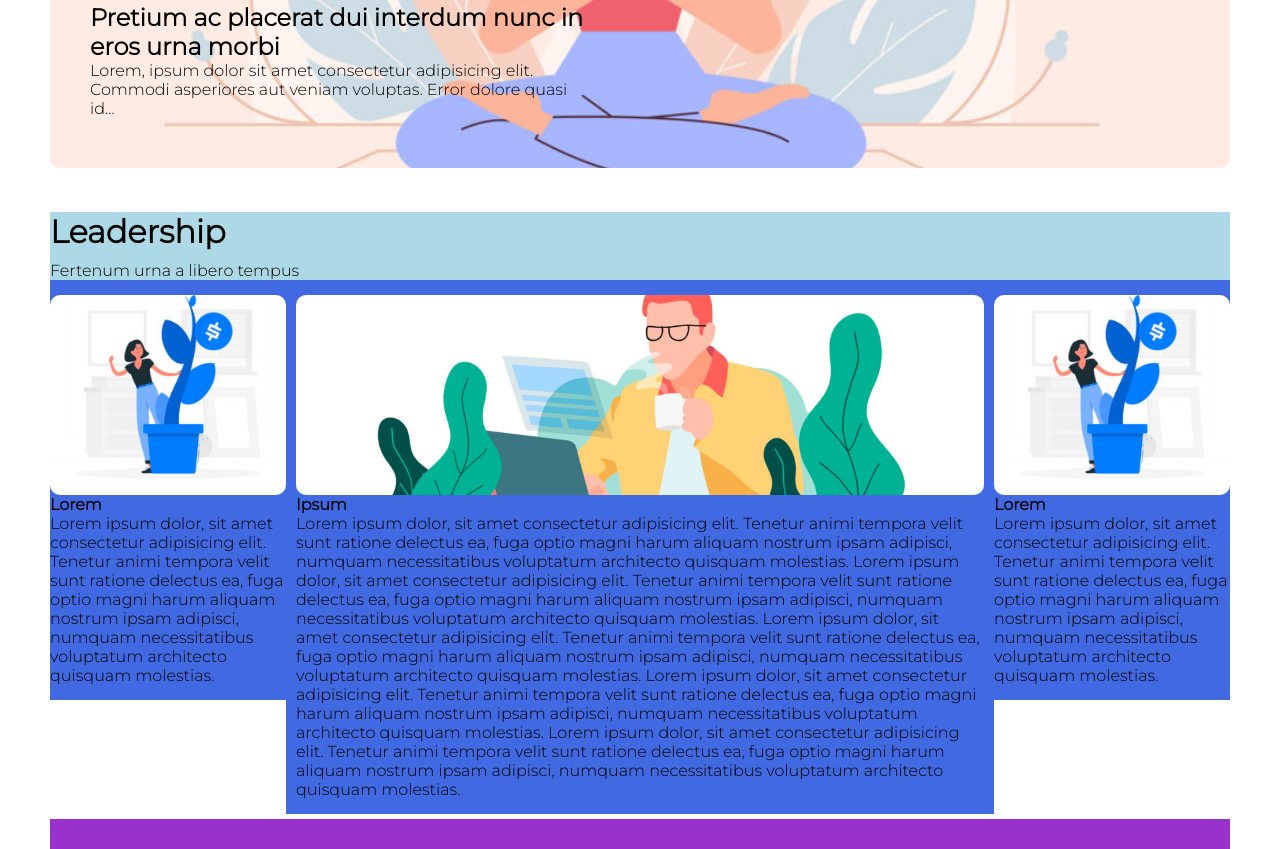
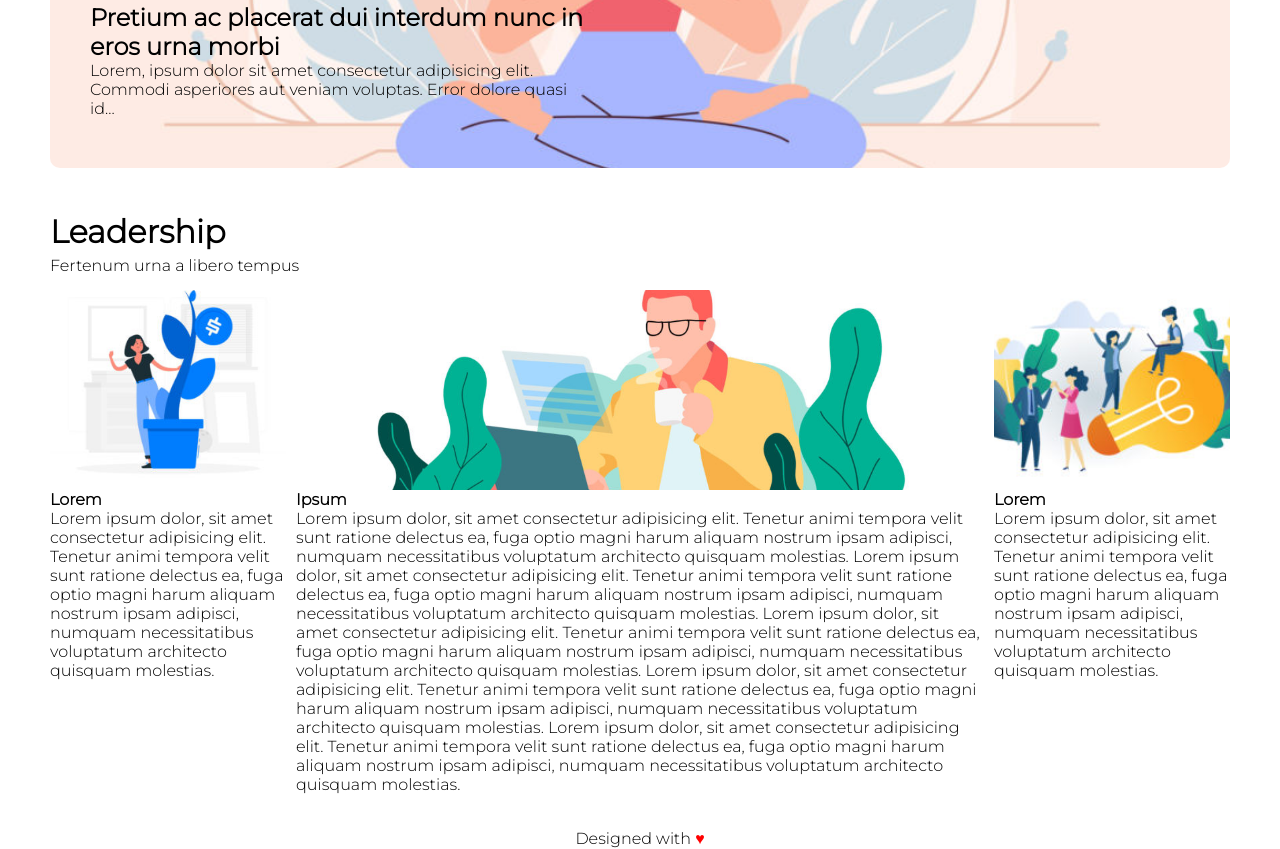
Before and after one commit to Dario0199/htmlcss-wp, a plain HTML site: page index.html in a window 1280 px wide. Shown: the part 505-1354 px from the top of the page. Drawn offline with Linux system fonts and the light colour scheme.

Commit message:
add footer

```diff
--- a/index.html
+++ b/index.html
@@ -89,7 +89,7 @@
             <!-- aside -->
             <aside class="sidebar">
                 <div class="s-content">
-                    <div class="s-img1"></div>
+                    <div class="s-img2"></div>
                     <div class="s-txt">
                         <h4>Lorem</h4>
                         <p>Lorem ipsum dolor, sit amet consectetur adipisicing elit. Tenetur animi tempora velit sunt ratione delectus ea, fuga optio magni harum aliquam nostrum ipsam adipisci, numquam necessitatibus voluptatum architecto quisquam molestias.</p>
@@ -100,7 +100,7 @@
 
         <!-- footer -->
         <footer class="footer pad-o">
-            <div class="debug-box txt-footer"></div>
+            <div class="footer-txt">Designed with <span class="heart">&hearts;</span></div>
         </footer>
     </div>
 
--- a/master.css
+++ b/master.css
@@ -30,6 +30,10 @@ body{
     content: '';
     display: table;
     clear: both;
+}
+
+.heart{
+    color: red;
 }
 
 
@@ -102,7 +106,7 @@ article{
 /* main content */
 
 .s-title{
-    margin-bottom: 10px;
+    margin-bottom: 5px;
 }
 
 
@@ -113,30 +117,20 @@ article{
 
 .title{
     width: 100%;
-    background: royalblue;
     padding-bottom: 15px;
 }
 .sidebar{
     width: 20%;
-    background: royalblue;
 }
 
 .main-content{
     width: 60%;
-    background: royalblue;
-}
-
-.txt-aside, .txt-content, .txt-title{
-    background: lightblue;
 }
 
 main{
     margin-bottom: 5px;
 }
 
-.txt-footer{
-    background: darkorchid;
-}
 
 /* sidebar */
 
@@ -159,3 +153,19 @@ main{
     background-position: center;
     border-radius: 10px;
  }
+
+ .s-img2{
+    width: 100%;
+    height: 200px;
+    background-image: url(../htmlcss-wp/img/img-2.jpg);
+    background-size: cover;
+    background-position: center;
+    border-radius: 10px;
+}
+
+/* footer */
+
+.footer-txt{
+    text-align: center;
+    margin-top: 20px;
+}
```
